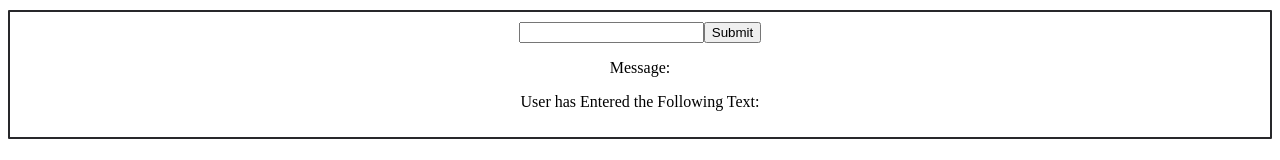
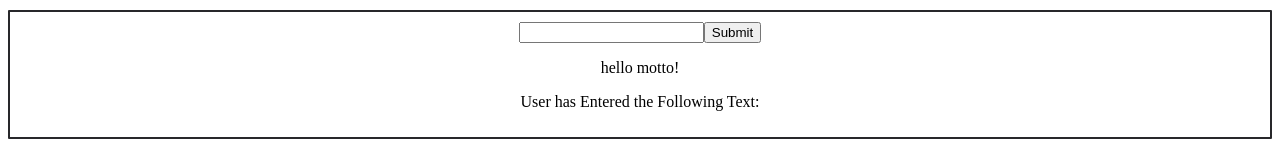
Before and after one commit to vikramreddy2662/angular, an Angular app: page / in a window 1280 px wide. Shown: the top 160 px of the page. Built offline with nearby package versions, Linux system fonts and the light colour scheme.

Commit message:
ngAfterVeiwInit

```diff
--- a/src/app/app.component.html
+++ b/src/app/app.component.html
@@ -1,7 +1,7 @@
 
 
 <div class="container">
- <input type="text" #inputEl>
+ <input type="text" #inputEl  (focus)="0">
   <button (click)="onBtnClicked(inputEl)">Submit</button>
   <app-demo [message]="inputVal">
     <!-- <p #para>This is the Projected Content which is Fully Injected And Fully Intialized</p> -->
--- a/src/app/app.component.ts
+++ b/src/app/app.component.ts
@@ -16,6 +16,10 @@ export class AppComponent {
    onBtnClicked(inputEl:HTMLInputElement){
     this.inputVal=inputEl.value;
    }
+   ngAfterViewInit(){
 
+    console.log("ngAfterViewInit lifeCycle Hook is called");
+   // console.log(this.tempelement.nativeElement);
 
+   }
 }
--- a/src/app/demo/demo.component.html
+++ b/src/app/demo/demo.component.html
@@ -1,6 +1,7 @@
 
 <div class="demo">
-<p #temp >Message: {{message}}</p>
+<!-- <p #temp >Message: {{message}}</p> -->
 <!-- //<p *ngFor="let msg of message" >Message: {{msg}}</p> -->
+<p #temp>hello motto!</p>
 <ng-content></ng-content>
 </div>
--- a/src/app/demo/demo.component.ts
+++ b/src/app/demo/demo.component.ts
@@ -9,7 +9,8 @@ import { Component,
    DoCheck ,
    AfterContentInit,
   ContentChild,
-  AfterContentChecked
+  AfterContentChecked,
+  AfterViewInit
 
 
         } from '@angular/core';
@@ -20,7 +21,8 @@ import { Component,
   styleUrls: ['./demo.component.css']
 })
 
-export class DemoComponent implements OnChanges, OnInit ,DoCheck,AfterContentInit,AfterContentChecked{
+export class DemoComponent implements OnChanges, OnInit ,DoCheck,AfterContentInit,AfterContentChecked,AfterViewInit
+{
   title: string = 'Demo Component';
   //@Input() message: string[];
   @Input() message: string;
@@ -62,7 +64,8 @@ export class DemoComponent implements OnChanges, OnInit ,DoCheck,AfterContentIni
  child component class  is fully intialized
  =>properties decorated with contentChild contentChildren are called just before ngcontentAfterInit method is called
  do they are undefined before ngaftercontentinit
- =>it runs only once like ngonit and it runs after the ngDocheck*/
+ =>it runs only once like ngonit and it runs after the ngDocheck
+ =>it's called only after all the processes are finished and all the before methods are called*/
 
   }
 
@@ -70,7 +73,31 @@ export class DemoComponent implements OnChanges, OnInit ,DoCheck,AfterContentIni
 
     console.log('ngAfterContentChecked  life cycle hook is called');
     console.log(this.paraEl.nativeElement);
+  /*
+  ngAfterContentChecked life cycle hook is called after the projected Content is created,intialized,updated.
 
-  }
+  it's same as like as do check but this hook is called  after the projected content is intialized.
+
+  it's called for every CDLC run. no matter whether the projected content is updated or not.
+
+  the properties decorarted using content child and content children decoraters are also assigned to projected content
+  in ngAfterContentChecked method */
 
 }
+ngAfterViewInit(){
+
+  console.log("ngAfterViewInit lifeCycle Hook is called");
+  console.log(this.tempelement.nativeElement);
+
+
+/*ngAfterViewInit method  is called only after the template of it's component and view templates of it's child class components are fully
+intialized
+=>view child and view children decorators are just intialized before this method.
+=>just like ngInit and ngAfterInit. ngAfterViewInit hook method also get called only once after the first run of CDLC */
+
+}
+
+
+
+
+}
```
